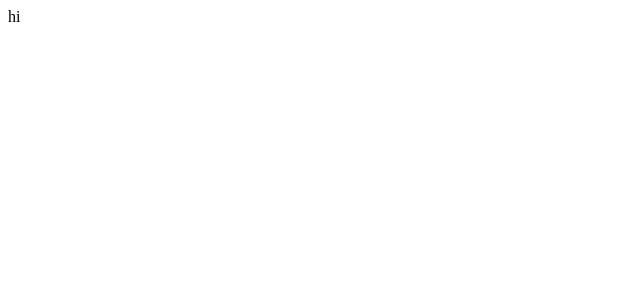
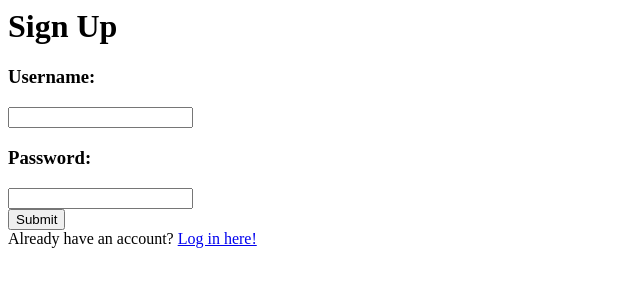
Before and after one commit to judtinzhang/campus-wire-project, a React (Vite) app: page /signup in a window 1280 px wide. Shown: the top 300 px of the page, without its empty margins (0-640 px from the left). Built offline with nearby package versions, Linux system fonts and the light colour scheme.

Commit message:
built login and signup pages

```diff
--- a/frontend/index.js
+++ b/frontend/index.js
@@ -1,5 +1,18 @@
 import React from 'react'
 import ReactDOM from 'react-dom'
 import App from './src/App'
+import Login from './src/components/Login'
+import Signup from './src/components/Signup'
+import { BrowserRouter, Routes, Route } from "react-router-dom"
 
-ReactDOM.render(<App/>, document.getElementById('react-root'))
+// npm run dev
+ReactDOM.render(
+<BrowserRouter>
+    <Routes>
+        <Route path="/" element={<App />}/>
+        <Route path="login" element={<Login />}/>
+        <Route path="signup" element={<Signup />}/>
+    </Routes>
+</BrowserRouter>
+
+, document.getElementById('react-root'))
--- a/frontend/src/App.js
+++ b/frontend/src/App.js
@@ -1,10 +1,16 @@
 import React, { useState, useEffect } from 'react'
 import axios from 'axios'
+import { Link } from "react-router-dom"
 
 const App = () => {
   return (
     <>
-    hi
+    <h1>Homepage!</h1>
+    <nav>
+        <Link to="login">To Login</Link>
+        <br />
+        <Link to="signup">To Signup</Link>
+    </nav>
     </>
 )
 }
--- /dev/null
+++ b/frontend/src/components/Login.js
@@ -0,0 +1,42 @@
+
+import React, { useState } from 'react'
+import axios from 'axios'
+import { Link, useNavigate } from "react-router-dom"
+
+
+const Login= () => {
+    const [username, setUsername] = useState('')
+    const [password, setPassword] = useState('')
+
+    const navigate = useNavigate()
+
+    const loginUser = async () => {
+        try {
+            const { data } = await axios.post('/account/login', { username, password })
+            if (data === `User ${username} has been logged in!`) {
+                navigate('/')
+            } else {
+                alert('Unable to Login: ' + data)
+            }
+        } catch (err) {
+            alert('Unable to Login: ' + err)
+        }
+    }
+
+    return (
+        <>
+            <h1>Log In</h1>
+            <h3>Username:</h3>
+            <input onChange={e => setUsername(e.target.value)} />
+            <br/>
+            <h3>Password:</h3>
+            <input onChange={e => setPassword(e.target.value)} />
+            <br />
+            <button type='submit' onClick={loginUser}>Submit</button>
+            <br />
+            Don't have an account? <Link to="../signup">Sign Up!</Link>
+        </>
+    )
+}
+
+export default Login
--- /dev/null
+++ b/frontend/src/components/Signup.js
@@ -0,0 +1,40 @@
+
+import React, { useState } from 'react'
+import axios from 'axios'
+import { Link, useNavigate } from "react-router-dom"
+
+
+const Signup = () => {
+    const [username, setUsername] = useState('')
+    const [password, setPassword] = useState('')
+
+    const navigate = useNavigate()
+
+    const createUser = async () => {
+        try {
+            const { data } = await axios.post('/account/signup', { username, password })
+            if (data === `User ${username} Created!`) {
+                navigate('/')
+            }
+        } catch (err) {
+            alert('Unable to Signup: ' + err)
+        }
+    }
+
+    return (
+        <>
+            <h1>Sign Up</h1>
+            <h3>Username:</h3>
+            <input onChange={e => setUsername(e.target.value)} />
+            <br/>
+            <h3>Password:</h3>
+            <input onChange={e => setPassword(e.target.value)} />
+            <br />
+            <button type='submit' onClick={createUser}>Submit</button>
+            <br />
+            Already have an account? <Link to="../login">Log in here!</Link>
+        </>
+    )
+}
+
+export default Signup
--- a/package.json
+++ b/package.json
@@ -23,7 +23,8 @@
     "mongoose": "^6.0.12",
     "parcel-bundler": "^1.12.5",
     "react": "^17.0.2",
-    "react-dom": "^17.0.2"
+    "react-dom": "^17.0.2",
+    "react-router-dom": "^6.0.2"
   },
   "devDependencies": {
     "eslint-plugin-import": "^2.21.2",
@@ -37,5 +38,5 @@
     "last 3 opera versions",
     "last 3 ios_saf versions",
     "last 3 safari versions"
-    ]
+  ]
 }
```
Also changed, not shown: 2 other files (tests, documents, lock files or other folders).
